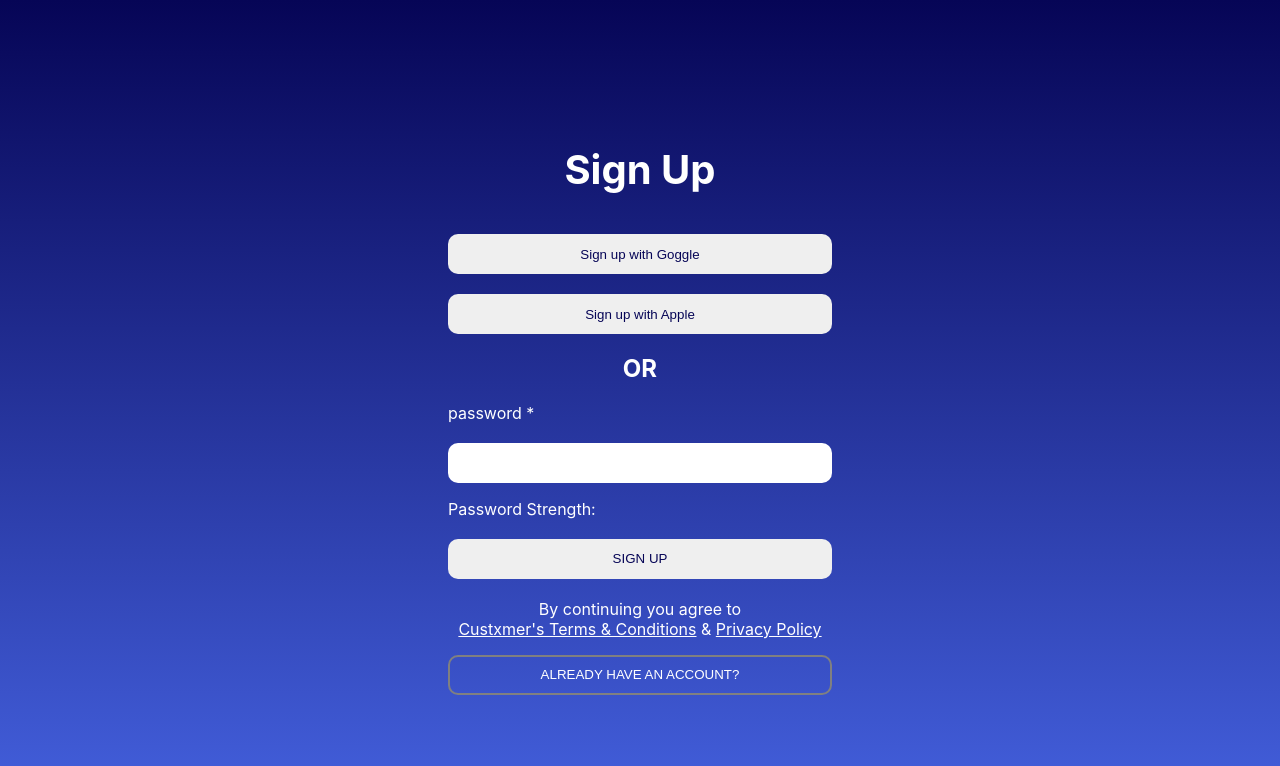
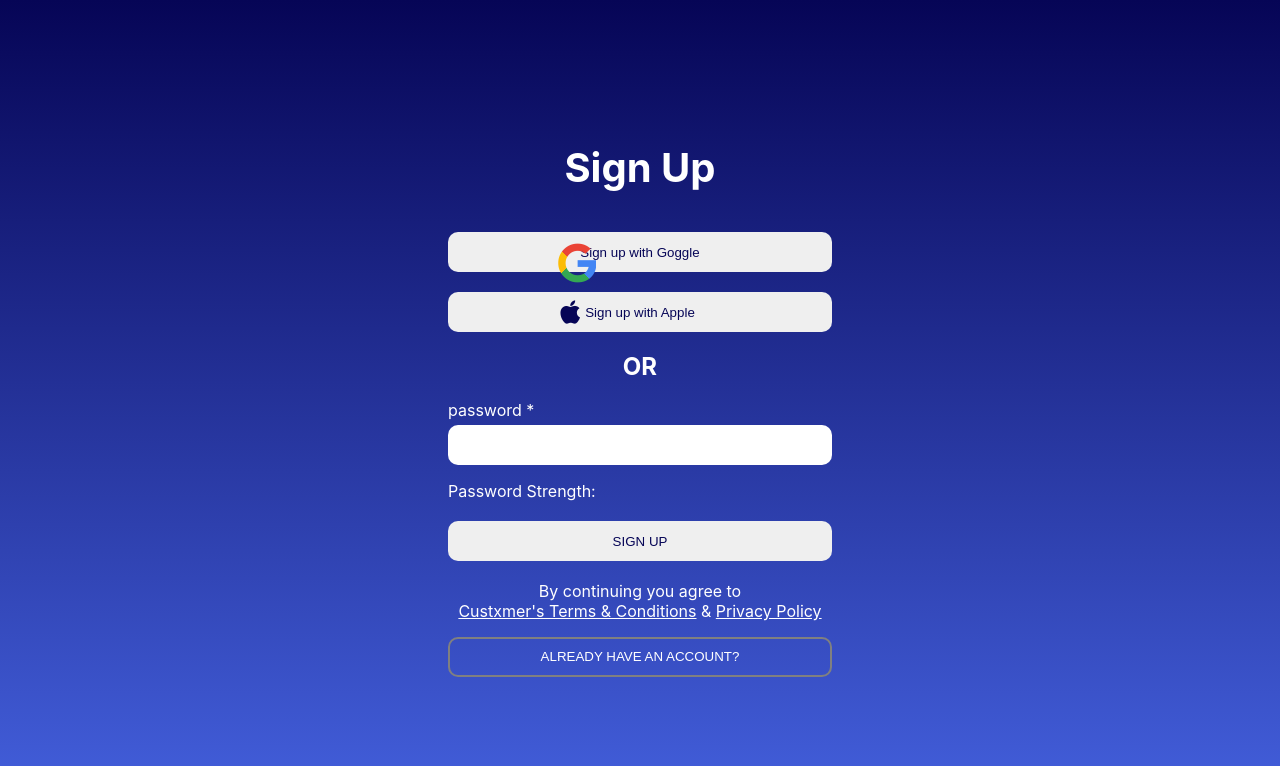
Before and after one commit to Custxmer/Custxmer-Web-App, a Next.js app: page /signupMain in a window 1280 px wide. Shown: the top 766 px of the page. Built offline with nearby package versions, Linux system fonts and the light colour scheme.

Commit message:
Add google and apple icons

```diff
--- a/package.json
+++ b/package.json
@@ -9,10 +9,6 @@
     "lint": "next lint"
   },
   "dependencies": {
-    "@fortawesome/fontawesome-svg-core": "^6.2.0",
-    "@fortawesome/free-brands-svg-icons": "^6.2.0",
-    "@fortawesome/free-solid-svg-icons": "^6.2.0",
-    "@fortawesome/react-fontawesome": "^0.2.0",
     "next": "13.0.0",
     "react": "18.2.0",
     "react-dom": "18.2.0",
--- a/pages/index.tsx
+++ b/pages/index.tsx
@@ -13,6 +13,7 @@ export default function Home() {
           content="A web application that helps you contact your service providers with ease."
         />
         <link rel="icon" href="/favicon.ico" />
+        <link rel="stylesheet" href="https://use.fontawesome.com/releases/v5.12.0/css/all.css"></link>
       </Head>
 
       <main className={styles.main}>
--- a/pages/signupMain.tsx
+++ b/pages/signupMain.tsx
@@ -1,21 +1,28 @@
 import React from "react";
+import Head from "next/head";
 import Link from "next/link";
 import styles from "../styles/SignupMain.module.css";
 
 const signupMain = () => {
   return (
     <main className="container  blue-gradient white">
+      <Head>
+        <link
+          rel="stylesheet"
+          href="https://use.fontawesome.com/releases/v5.12.0/css/all.css"
+        ></link>
+      </Head>
       <div className={styles.innerDiv}>
         <h1 className={`heading white`}>Sign Up</h1>
         <button className={`button main-blue ${styles.with}`}>
-          Sign up with Goggle
+          <i className="fab fa-google fa-3x"></i> Sign up with Goggle
         </button>
         <button className={`button main-blue ${styles.with}`}>
-          Sign up with Apple
+          <i className="fab fa-apple fa-2x"></i> <span>Sign up with Apple</span>
         </button>
         <h2>OR</h2>
         <label htmlFor="password">
-          <span>password *</span>
+          <span className={styles.password}>password *</span>
           <br />
           <input className="button" type="password" />
         </label>
--- a/styles/SignupMain.module.css
+++ b/styles/SignupMain.module.css
@@ -18,6 +18,10 @@
   width: 30vw;
 }
 
+.password{
+  margin-bottom: -15px;
+}
+
 .passStrength {
   text-align: left;
 }
--- a/styles/globals.css
+++ b/styles/globals.css
@@ -15,7 +15,7 @@ a {
   display: flex;
   justify-content: center;
   align-items: center;
-  height: 100vh;
+  min-height: 100vh;
 }
 
 .container > * {
@@ -37,7 +37,11 @@ a {
 .button {
   border: none;
   height: 40px;
+  line-height: 40px;
   border-radius: 10px;
+  display: flex;
+  align-items: center;
+  justify-content: center;
 }
 
 .main-blue-shadow {
@@ -63,6 +67,23 @@ a {
   background-color: transparent;
   color: white;
   border: 2px solid grey;
+  margin-bottom: 20px;
+}
+
+.fa-google {
+  background: conic-gradient(from -45deg, #ea4335 110deg, #4285f4 90deg 180deg, #34a853 180deg 270deg, #fbbc05 270deg) 73% 55%/150% 150% no-repeat;
+  -webkit-background-clip: text;
+  background-clip: text;
+  color: transparent;
+  -webkit-text-fill-color: transparent;
+  font-size: 1.2rem;
+  position: absolute;
+  margin: 10px 0 0 -22px;
+}
+
+.fa-apple {
+  position: absolute;
+  margin: 6px 0 0 -25px;
 }
 
 * {
```
Also changed, not shown: pages/signup.tsx (+4 -3 lines), 1 other file (tests, documents, lock files or other folders).
